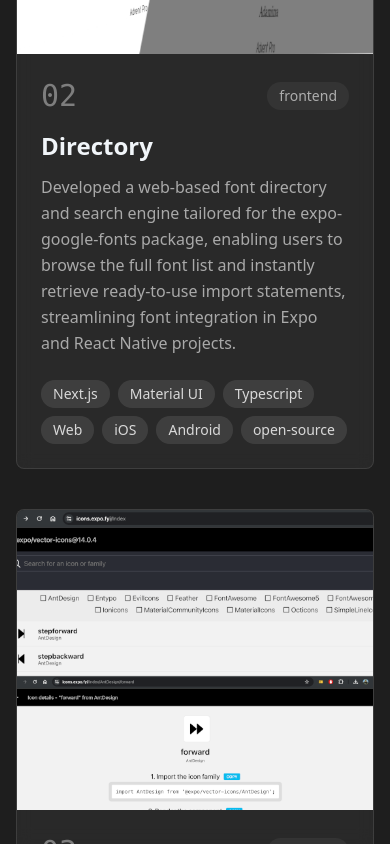
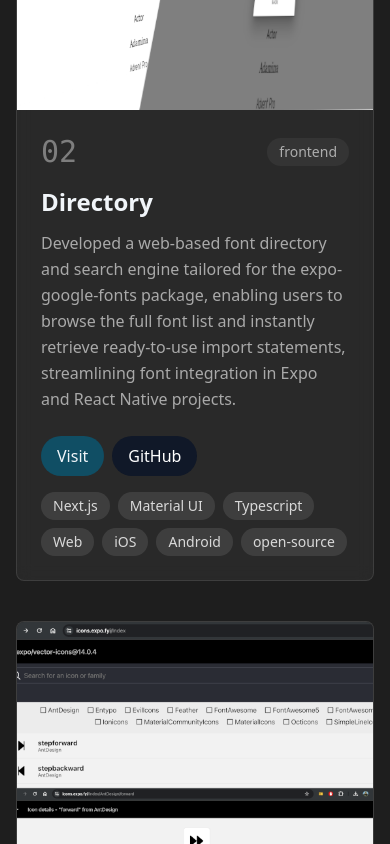
Before and after one commit to AtilaDev/atiladevcom, an Astro site: page /work in a window 390 px wide. Shown: the part 1156-2000 px from the top of the page. Built offline with nearby package versions, Linux system fonts and the light colour scheme; Astro itself is replaced by a stand-in of ours.

Commit message:
ProjectCard fixed

```diff
--- a/src/components/ProjectCard.astro
+++ b/src/components/ProjectCard.astro
@@ -31,7 +31,7 @@ const { num, category, title, description, stack, image, live, github } =
         class="w-full h-[300px] md:h-full object-cover transition-transform duration-500 group-hover/image:scale-105"
       />
       <div
-        class="absolute inset-0 bg-black/50 opacity-0 group-hover/image:opacity-100 transition-opacity duration-300 flex items-center justify-center gap-4"
+        class="absolute inset-0 bg-black/50 opacity-0 group-hover/image:opacity-100 transition-opacity duration-300 hidden md:flex items-center justify-center gap-4"
       >
         {
           live && (
@@ -69,6 +69,31 @@ const { num, category, title, description, stack, image, live, github } =
       <h3 class="text-2xl font-bold mb-3 capitalize">{title}</h3>
       <p class="text-white/60 mb-6 leading-relaxed" set:html={description} />
 
+      <div class="flex gap-2 mb-4 md:hidden">
+        {
+          live && (
+            <a
+              href={live}
+              class="bg-cyan-900 text-primary px-4 py-2 rounded-full hover:bg-cyan-700 transition-colors"
+              target="_blank"
+            >
+              Visit
+            </a>
+          )
+        }
+        {
+          github && (
+            <a
+              href={github}
+              class="bg-gray-900 text-white px-4 py-2 rounded-full hover:bg-gray-700 transition-colors"
+              target="_blank"
+            >
+              GitHub
+            </a>
+          )
+        }
+      </div>
+
       <div class="flex gap-2 flex-wrap">
         {
           stack.map((tech) => (
--- a/src/pages/work.astro
+++ b/src/pages/work.astro
@@ -55,7 +55,8 @@ const projects = [
     num: "03",
     category: "frontend",
     title: "Icons",
-    description: "",
+    description:
+      "Visual directory for Expo icons. Easily browse, search, and copy icons from @expo/vector-icons with real-time previews.",
     stack: [
       { name: "Expo" },
       { name: "React Native" },
```
